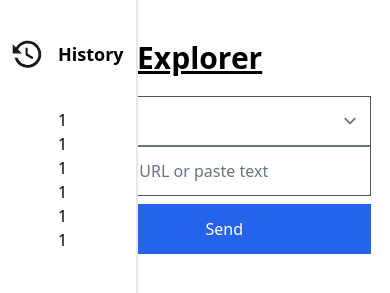
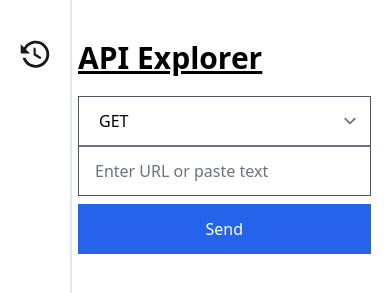
Before and after one commit to ihossen016/api-explorer, a React (Vite) app: page / in a window 390 px wide. Shown: the top 293 px of the page. Built offline with nearby package versions, Linux system fonts and the light colour scheme.

Commit message:
responsive issue fixed

```diff
--- a/src/components/History.jsx
+++ b/src/components/History.jsx
@@ -5,32 +5,26 @@ function History() {
 
     return (
         <div
-            className={`w-[${
-                mobileWidth ? "70%" : "15%"
-            }] absolute z-50 md:static ${
-                mobileWidth ? "px-5" : "px-3"
-            } md:w-[20%] min-h-screen md:px-6 border-r-2 py-10 overflow-hidden bg-white`}
+            className={`px-5 flex justify-start items-start absolute z-50 md:static min-h-screen md:px-6 border-r-2 py-10 overflow-hidden bg-white`}
         >
-            <div className="flex justify-start items-start gap-4">
             <img
-                    className="md:hidden"
+                className=""
                 src="./history.svg"
                 alt="history-icon"
                 onClick={() => setMobileWidth(!mobileWidth)}
             />
-                <div className="w-full">
-                    <h2 className="text-lg font-black text-right md:text-left md:text-2xl">
+            <div className={`w-full pr-5 ${!mobileWidth ? "hidden" : ""}`}>
+                <h2 className="text-lg font-black text-right md:text-2xl">
                     History
                 </h2>
                 <ul className="pt-10">
-                        <li>1</li>
-                        <li>1</li>
-                        <li>1</li>
-                        <li>1</li>
-                        <li>1</li>
-                        <li>1</li>
+                    <li>ashfoahshfohdaofhjposdh</li>
+                    <li>ashfoahshfohdaofhjposdh</li>
+                    <li>ashfoahshfohdaofhjposdh</li>
+                    <li>ashfoahshfohdaofhjposdh</li>
+                    <li>ashfoahshfohdaofhjposdh</li>
+                    <li>ashfoahshfohdaofhjposdh</li>
                 </ul>
-                </div>
             </div>
         </div>
     );
```
Lines whose indentation alone changed are shown as unchanged.
